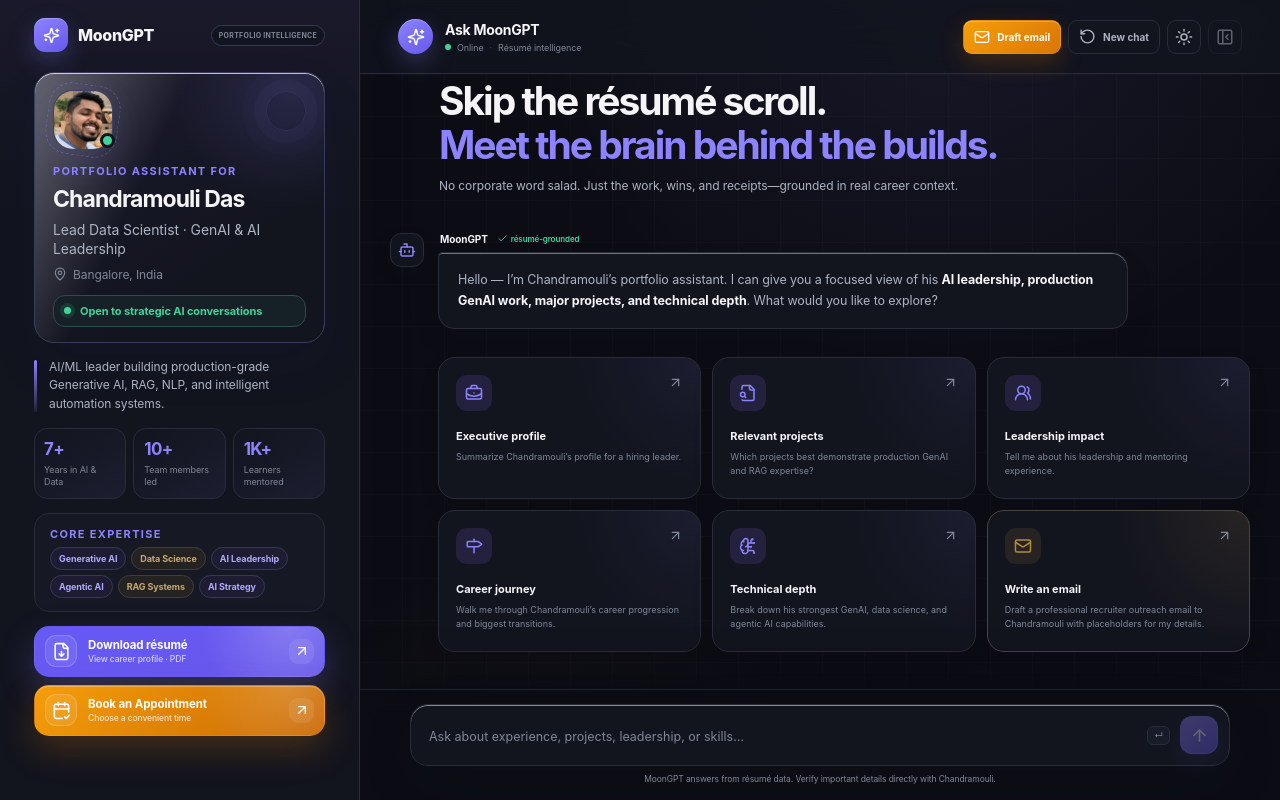
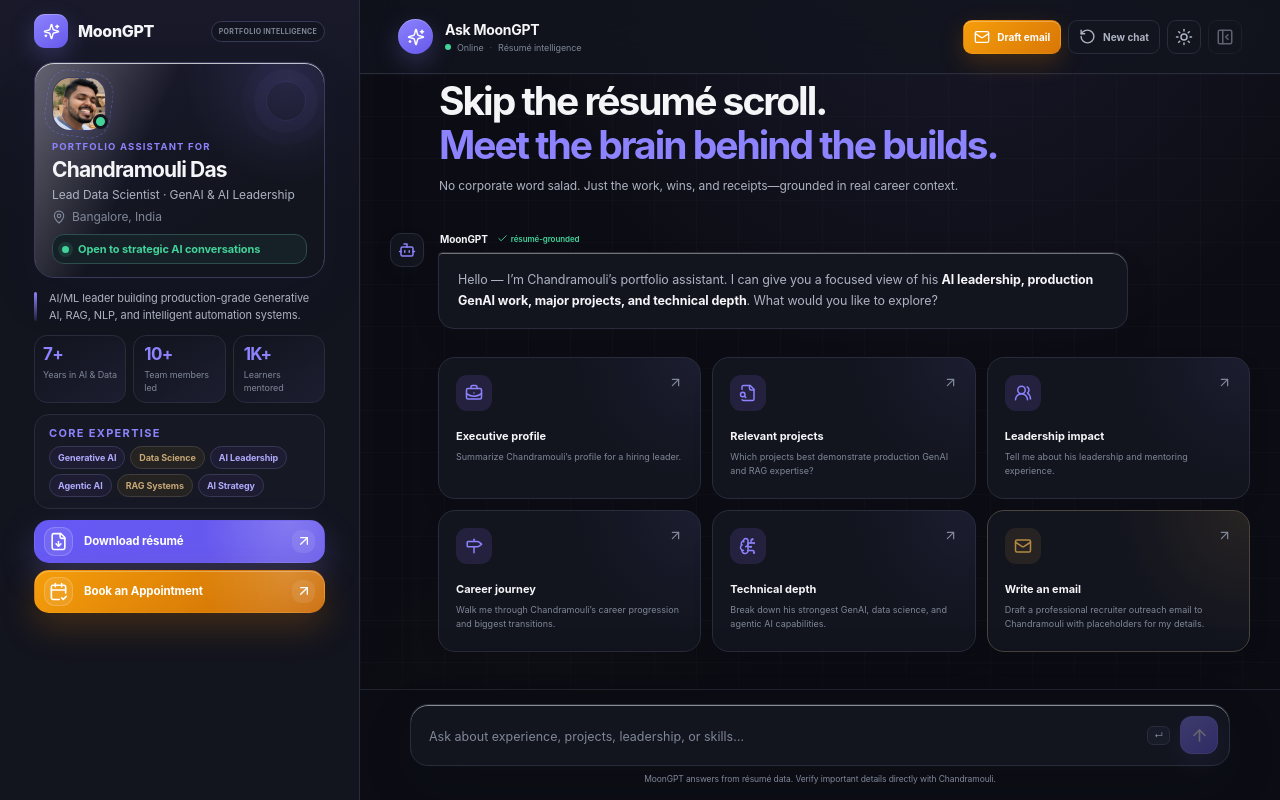
Before and after one commit to Chandramouli-Das/Moon-GPT, a Next.js app in the folder frontend/: page / in a window 1280 px wide. Built offline with nearby package versions, Linux system fonts and the light colour scheme; no server answers.

Commit message:
Fit sidebar actions on compact screens

```diff
--- a/frontend/app/globals.css
+++ b/frontend/app/globals.css
@@ -812,12 +812,12 @@ a { color: inherit; text-decoration: none; }
 
 @media (min-width: 761px) and (max-height: 850px) {
   .profile-panel {
-    padding-top: 18px;
-    padding-bottom: 16px;
+    padding-top: 14px;
+    padding-bottom: 12px;
   }
   .identity-card {
-    margin-top: 20px;
-    padding: 17px 18px 15px;
+    margin-top: 14px;
+    padding: 14px 17px 13px;
     border-radius: 20px;
   }
   .identity-card::after {
@@ -826,38 +826,44 @@ a { color: inherit; text-decoration: none; }
     width: 38px;
     height: 38px;
   }
-  .avatar-wrap { margin-bottom: 14px; }
+  .avatar-wrap { margin-bottom: 10px; }
   .avatar {
-    width: 60px;
-    height: 60px;
-    border-radius: 20px;
+    width: 54px;
+    height: 54px;
+    border-radius: 18px;
   }
-  .avatar-ring { border-radius: 23px; }
-  .identity h1 { font-size: 23px; }
-  .role { margin: 6px 0 8px; line-height: 1.4; }
-  .availability { margin-top: 13px; padding: 8px 10px; }
+  .avatar-ring { border-radius: 21px; }
+  .identity h1 { font-size: 21px; }
+  .eyebrow { margin-bottom: 5px; font-size: 9.5px; }
+  .role { margin: 5px 0 6px; font-size: 12px; line-height: 1.35; }
+  .availability { margin-top: 10px; padding: 7px 9px; }
   .profile-summary {
-    margin: 15px 0 14px;
-    font-size: 12px;
-    line-height: 1.55;
+    display: -webkit-box;
+    margin: 12px 0;
+    overflow: hidden;
+    font-size: 11px;
+    line-height: 1.5;
+    -webkit-box-orient: vertical;
+    -webkit-line-clamp: 3;
   }
-  .stat { padding: 10px 9px; }
+  .stat { padding: 8px 8px; }
   .stat strong { font-size: 17px; }
   .skills {
-    margin-top: 14px;
-    padding: 13px 15px;
+    margin-top: 11px;
+    padding: 11px 14px;
     border-radius: 15px;
   }
   .skills .section-label { margin-bottom: 6px; }
   .skill-list { gap: 5px; }
   .skill-list span { padding: 5px 8px; font-size: 9px; }
-  .profile-actions { gap: 8px; margin-top: 14px; }
+  .profile-actions { gap: 7px; margin-top: 11px; }
   .profile-actions .profile-action {
-    min-height: 51px;
-    padding: 7px 10px;
+    min-height: 43px;
+    padding: 6px 9px;
   }
-  .profile-actions .action-icon { width: 32px; height: 32px; }
-  .profile-actions .action-arrow { width: 25px; height: 25px; }
+  .profile-actions .action-icon { width: 29px; height: 29px; }
+  .profile-actions .action-arrow { width: 23px; height: 23px; }
+  .profile-actions .action-copy small { display: none; }
   .social-links { display: none; }
 }
 
```
